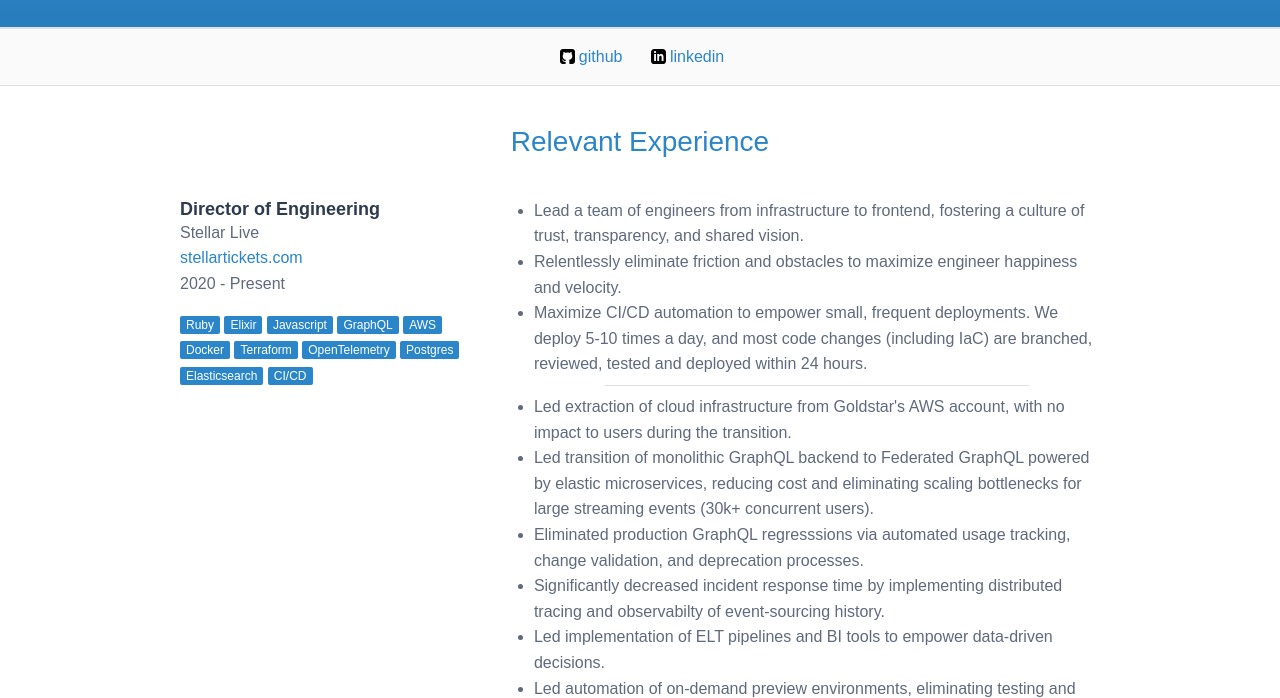
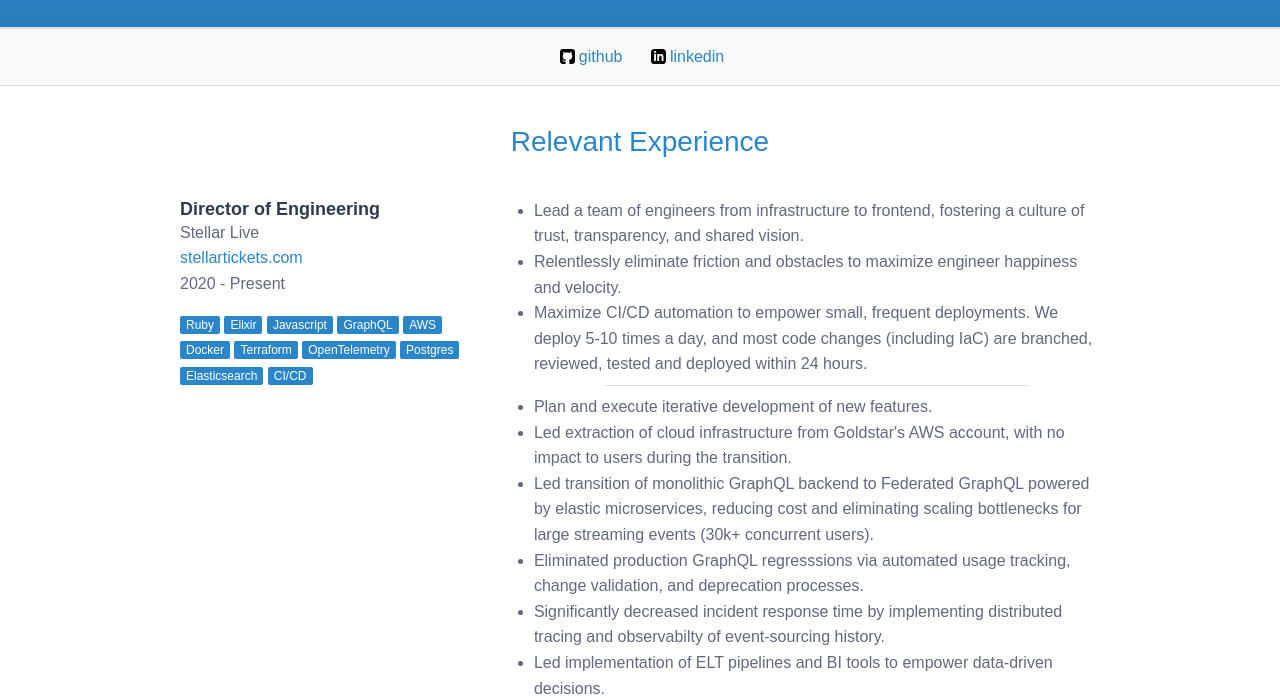
Before and after one commit to kroehre/kroehre.github.io, a plain HTML site: page index.html in a window 1280 px wide. Shown: the part 101-799 px from the top of the page. Drawn offline with Linux system fonts and the light colour scheme.

Commit message:
[squash]

```diff
--- a/index.html
+++ b/index.html
@@ -49,6 +49,7 @@ Stellar Live
 <li>Lead a team of engineers from infrastructure to frontend, fostering a culture of trust, transparency, and shared vision.</li>
 <li>Relentlessly eliminate friction and obstacles to maximize engineer happiness and velocity.</li>
 <li>Maximize CI/CD automation to empower small, frequent deployments. We deploy 5-10 times a day, and most code changes (including IaC) are branched, reviewed, tested and deployed within 24 hours.<hr/></li>
+<li>Plan and execute iterative development of new features.</li>
 <li>Led extraction of cloud infrastructure from Goldstar's AWS account, with no impact to users during the transition.</li>
 <li>Led transition of monolithic GraphQL backend to Federated GraphQL powered by elastic microservices, reducing cost and eliminating scaling bottlenecks for large streaming events (30k+ concurrent users).</li>
 <li>Eliminated production GraphQL regresssions via automated usage tracking, change validation, and deprecation processes.</li>
```
